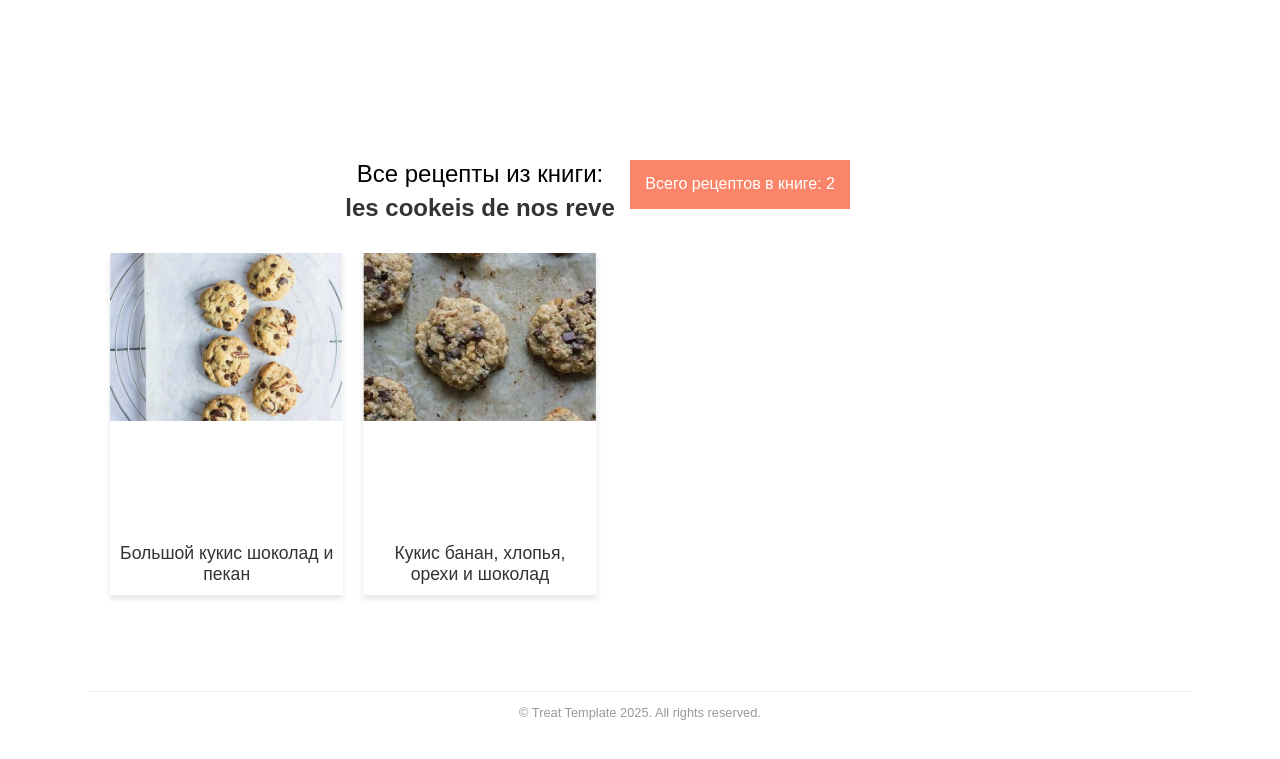
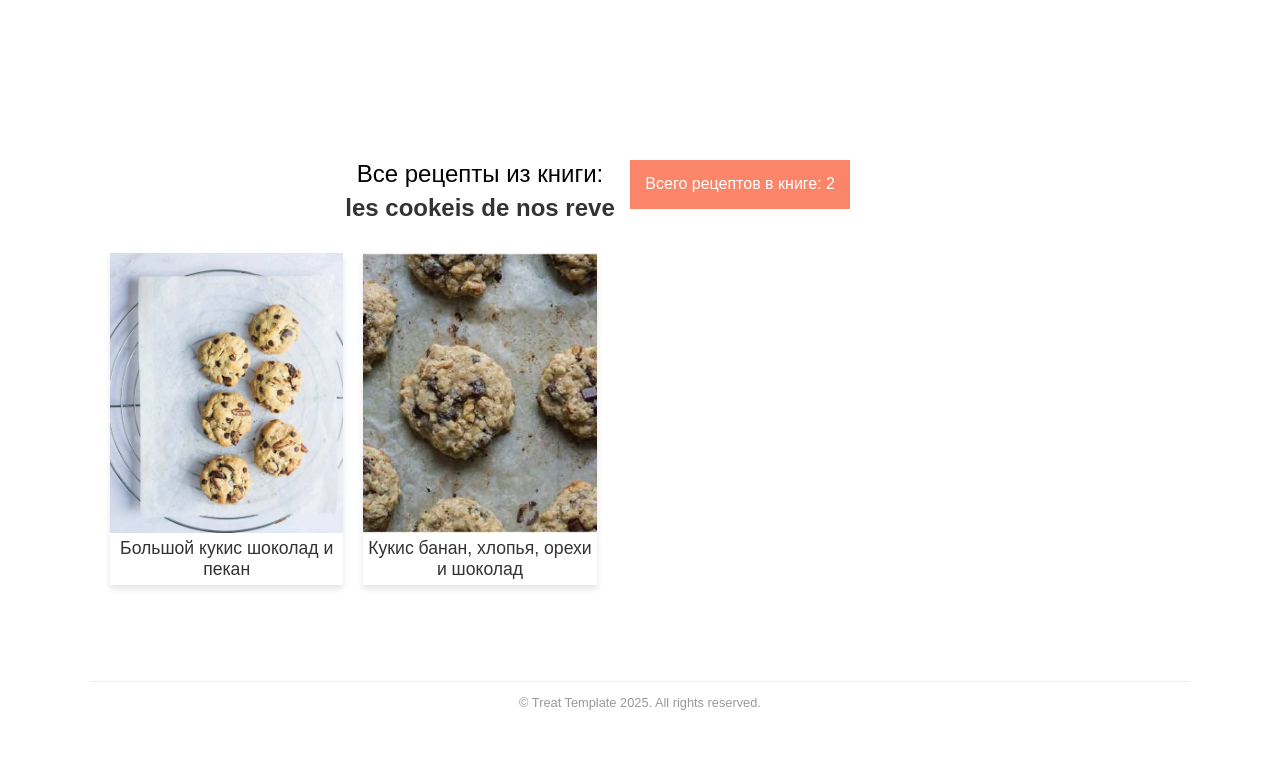
Before and after one commit to Helga1970/new-site, a Jekyll site: the page built from all-recipes-from-book/les-cookeis-de-nos-reve/index.md, in a window 1280 px wide. Shown: the top 759 px of the page. Built offline with Jekyll 4.4.1, drawn with Linux system fonts in a browser that asks for light colours; nearby versions of some CDN libraries; some web fonts are replaced.

Commit message:
Update all-recipes-from-book.html

```diff
--- a/_layouts/all-recipes-from-book.html
+++ b/_layouts/all-recipes-from-book.html
@@ -120,11 +120,11 @@ document.addEventListener("DOMContentLoaded", async function () {
   top: 0;
   left: 0;
   width: 100%;
-  height: 60%;
+  height: 100%;
   object-fit: cover;
 }
 .recipe-title-box {
-  padding: 10px;
+  padding: 5px;
   text-align: center;
 }
 .recipe-title {
```
